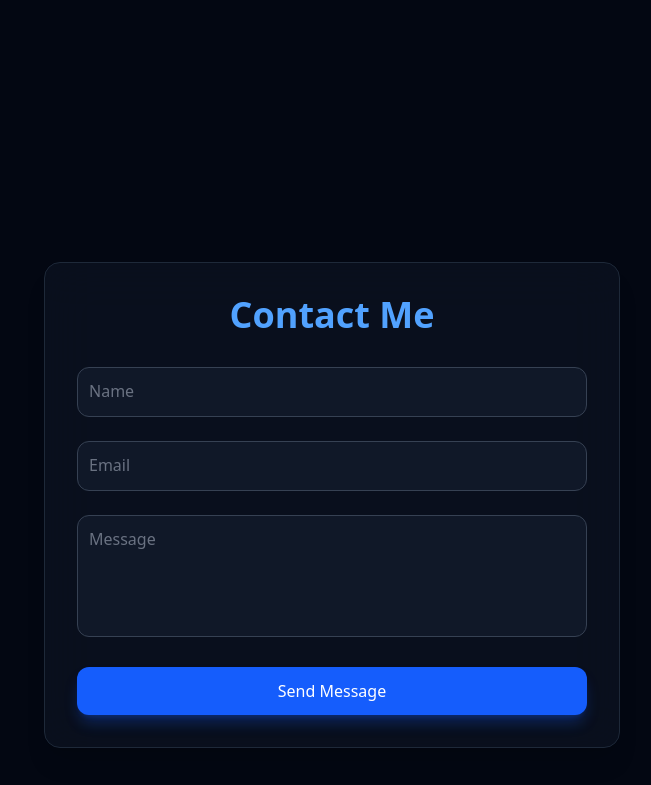
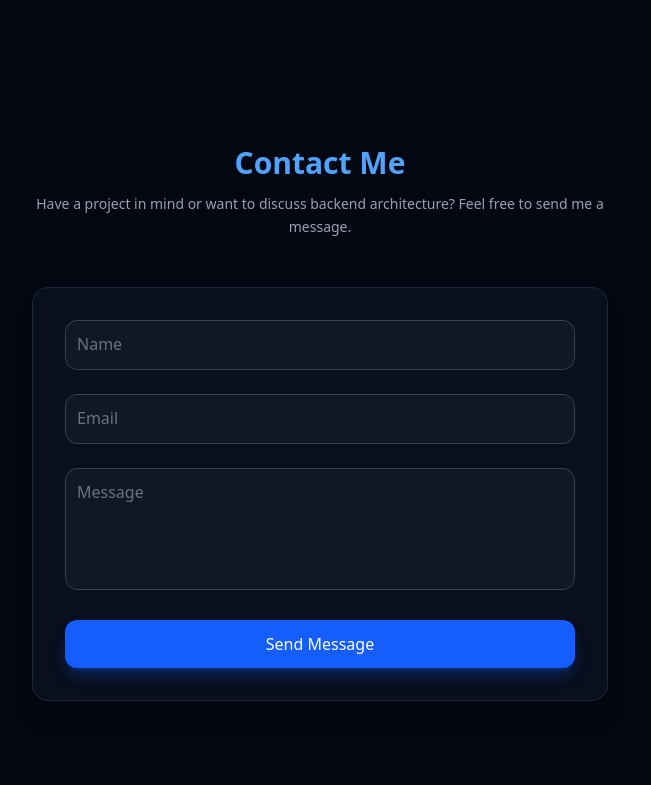
Before and after one commit to ardhisparahita/portfolio, a React (Vite) app: page / in a window 1280 px wide. Shown: the part 3175-3960 px from the top of the page, without its empty margins (308-959 px from the left). Built offline with nearby package versions, Linux system fonts and the light colour scheme.

Commit message:
style: improvements layout contact

```diff
--- a/src/Pages/Contact.tsx
+++ b/src/Pages/Contact.tsx
@@ -25,14 +25,26 @@ const Contact: React.FC = () => {
   return (
     <section
       id="contact"
-      className="min-h-screen flex items-center justify-center bg-gray-950 px-4"
+      className="
+        min-h-screen bg-gray-950 text-white
+        pt-10 pb-24
+      "
     >
-      <div className="max-w-xl w-full bg-gray-900/50 backdrop-blur-xl p-8 rounded-2xl border border-gray-800 shadow-xl">
-        <h2 className="text-3xl md:text-4xl font-bold mb-8 text-center text-blue-400">
-          Contact Me
-        </h2>
+      {/* MENYAMAKAN CONTAINER: max-w-6xl dengan alignment kiri yang sama (xl:pl-0) */}
+      <div className="max-w-6xl mx-auto w-full px-6 xl:pl-0 xl:pr-6">
+        {/* HEADER: Struktur disamakan dengan Projects/TechStack */}
+        <div className="text-center mb-12">
+          <h2 className="text-3xl font-bold text-blue-400 mb-3">Contact Me</h2>
+          <p className="text-gray-400 text-sm max-w-xl mx-auto leading-relaxed">
+            Have a project in mind or want to discuss backend architecture? Feel
+            free to send me a message.
+          </p>
+        </div>
 
+        {/* FORM CARD: Dipusatkan (mx-auto) di dalam container utama */}
+        <div className="max-w-xl mx-auto bg-gray-900/50 backdrop-blur-xl p-8 rounded-2xl border border-gray-800 shadow-xl hover:border-blue-500/50 transition-colors duration-300">
           <form className="space-y-6" onSubmit={sendEmail}>
+            {/* Name Input */}
             <div className="relative">
               <input
                 type="text"
@@ -41,11 +53,12 @@ const Contact: React.FC = () => {
                 required
                 className="peer w-full p-3 bg-gray-900 border border-gray-700 rounded-xl text-white placeholder-transparent focus:outline-none focus:border-blue-500 transition"
               />
-            <label className="absolute left-3 top-3 text-gray-400 text-sm transition-all peer-placeholder-shown:top-3 peer-placeholder-shown:text-base peer-placeholder-shown:text-gray-500 peer-focus:top-0 peer-focus:text-xs peer-focus:text-blue-400">
+              <label className="absolute left-3 top-3 text-gray-400 text-sm transition-all peer-placeholder-shown:top-3 peer-placeholder-shown:text-base peer-placeholder-shown:text-gray-500 peer-focus:-top-2.5 peer-focus:left-2 peer-focus:text-xs peer-focus:text-blue-400 peer-focus:bg-gray-900 peer-focus:px-1">
                 Name
               </label>
             </div>
 
+            {/* Email Input */}
             <div className="relative">
               <input
                 type="email"
@@ -54,7 +67,7 @@ const Contact: React.FC = () => {
                 required
                 className="peer w-full p-3 bg-gray-900 border border-gray-700 rounded-xl text-white placeholder-transparent focus:outline-none focus:border-blue-500 transition"
               />
-            <label className="absolute left-3 top-3 text-gray-400 text-sm transition-all peer-placeholder-shown:top-3 peer-placeholder-shown:text-base peer-placeholder-shown:text-gray-500 peer-focus:top-0 peer-focus:text-xs peer-focus:text-blue-400">
+              <label className="absolute left-3 top-3 text-gray-400 text-sm transition-all peer-placeholder-shown:top-3 peer-placeholder-shown:text-base peer-placeholder-shown:text-gray-500 peer-focus:-top-2.5 peer-focus:left-2 peer-focus:text-xs peer-focus:text-blue-400 peer-focus:bg-gray-900 peer-focus:px-1">
                 Email
               </label>
             </div>
@@ -65,7 +78,7 @@ const Contact: React.FC = () => {
               value={new Date().toLocaleString()}
             />
 
-          {/* MESSAGE */}
+            {/* Message Input */}
             <div className="relative">
               <textarea
                 name="message"
@@ -74,11 +87,12 @@ const Contact: React.FC = () => {
                 required
                 className="peer w-full p-3 bg-gray-900 border border-gray-700 rounded-xl text-white placeholder-transparent focus:outline-none focus:border-blue-500 transition resize-none"
               />
-            <label className="absolute left-3 top-3 text-gray-400 text-sm transition-all peer-placeholder-shown:top-3 peer-placeholder-shown:text-base peer-placeholder-shown:text-gray-500 peer-focus:top-0 peer-focus:text-xs peer-focus:text-blue-400">
+              <label className="absolute left-3 top-3 text-gray-400 text-sm transition-all peer-placeholder-shown:top-3 peer-placeholder-shown:text-base peer-placeholder-shown:text-gray-500 peer-focus:-top-2.5 peer-focus:left-2 peer-focus:text-xs peer-focus:text-blue-400 peer-focus:bg-gray-900 peer-focus:px-1">
                 Message
               </label>
             </div>
 
+            {/* Submit Button */}
             <button
               type="submit"
               className="w-full bg-blue-600 text-white py-3 rounded-xl font-medium hover:bg-blue-500 transition transform hover:-translate-y-0.5 active:translate-y-0 shadow-lg shadow-blue-600/30"
@@ -87,6 +101,7 @@ const Contact: React.FC = () => {
             </button>
           </form>
         </div>
+      </div>
     </section>
   );
 };
```
Lines whose indentation alone changed are shown as unchanged.
